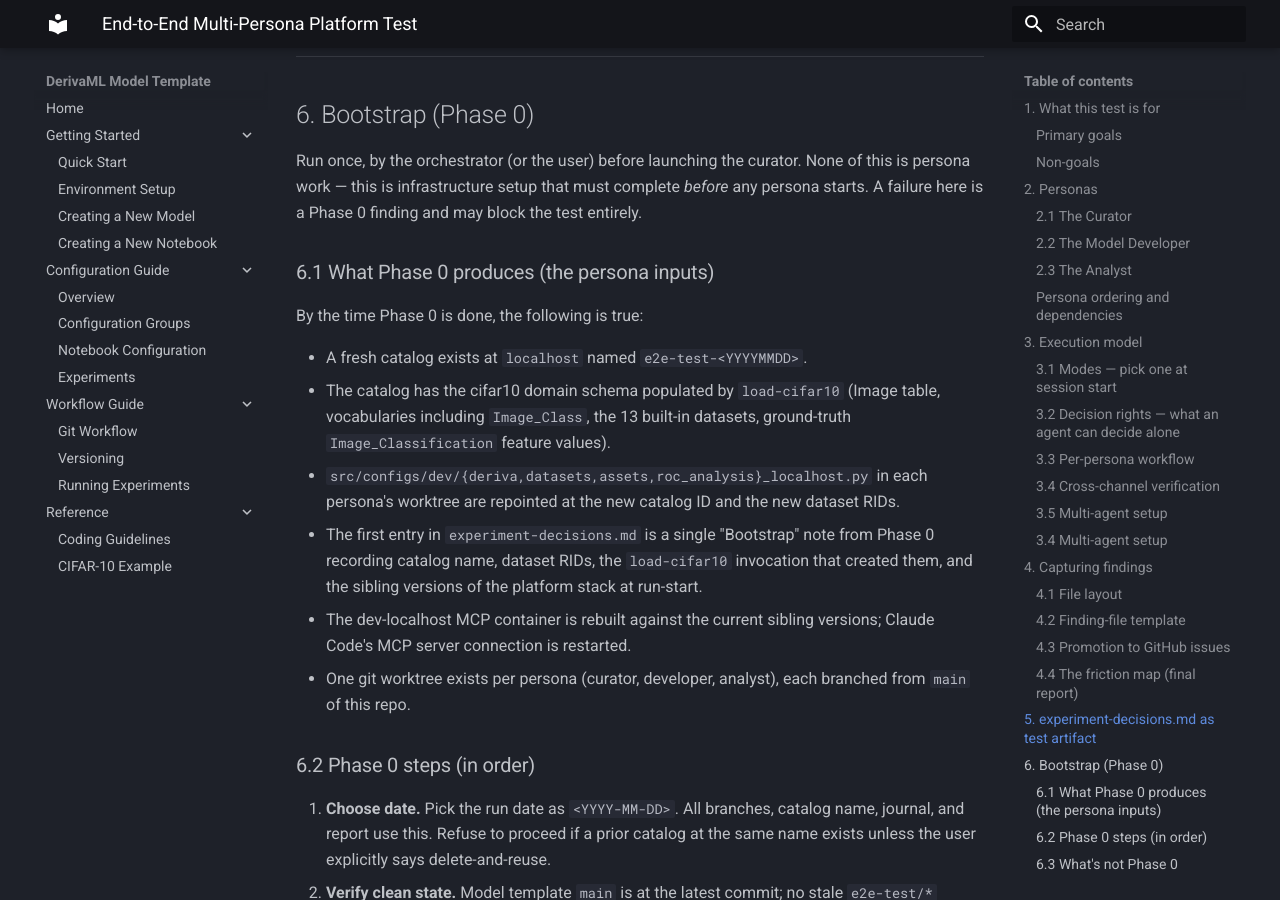
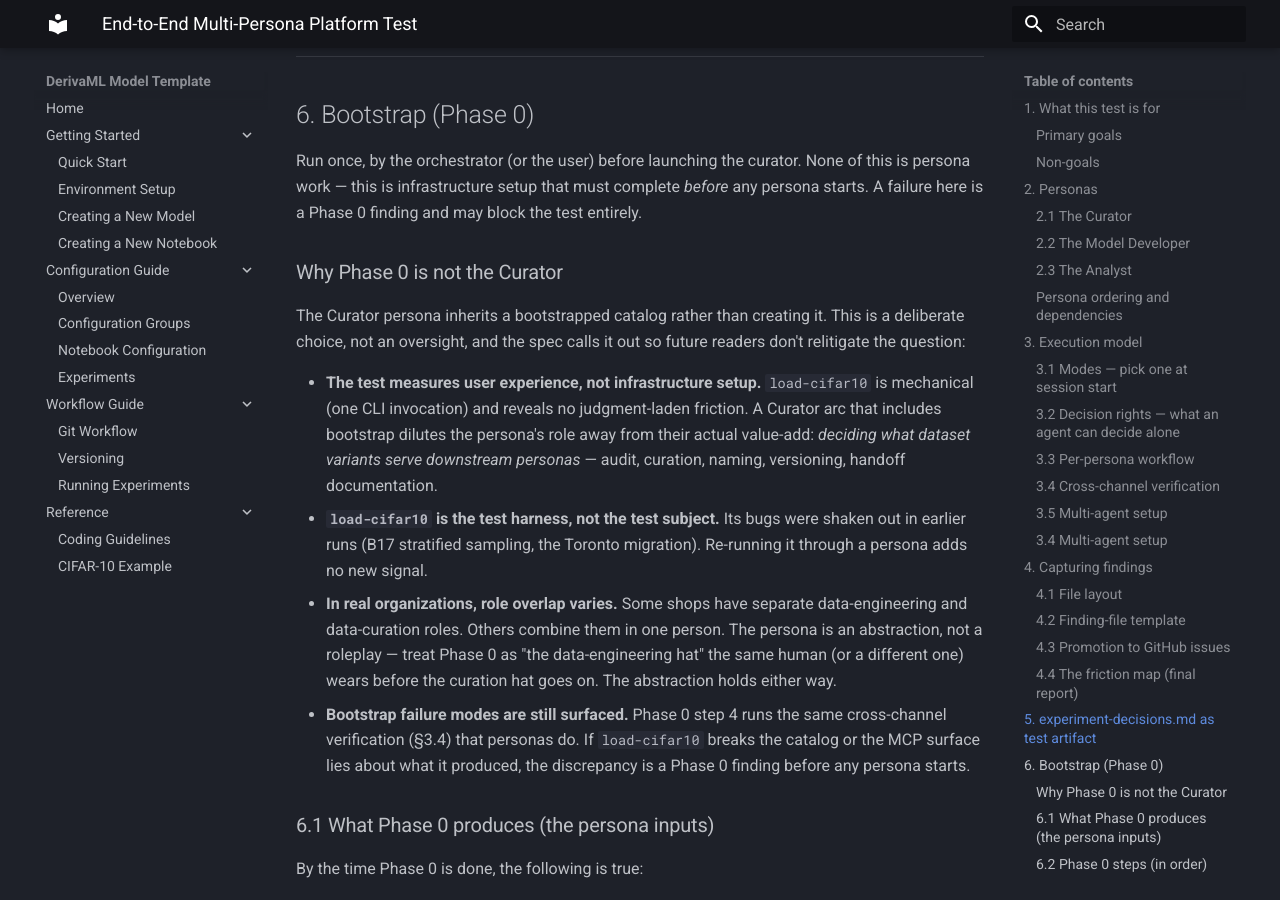
Before and after one commit to informatics-isi-edu/deriva-ml-model-template, an MkDocs documentation site: the page built from docs/test-plans/2026-05-20-e2e-multipersona.md, in a window 1280 px wide and 900 px high, scrolled down 9910 px. Built offline with MkDocs 1.6.1 and Material for MkDocs 9.7.7, drawn with Linux system fonts in a browser that asks for light colours.

Commit message:
docs(test-plans): explain why Phase 0 creates the catalog (not the Curator) (#19)
The spec already says Phase 0 (not any persona) does catalog bootstrap,
and the Curator inherits a bootstrapped catalog. The question "why
isn't this the Curator's job?" comes up naturally on first read.
Document the rationale up front so future readers don't have to
relitigate it.

Four points:
- Test measures user experience, not infrastructure setup
- load-cifar10 is the harness, not the subject (its bugs already shook
  out in earlier runs)
- Real-org role overlap is handled by the abstraction (Phase 0 is "the
  data-engineering hat"; persona is the role, not the person)
- Bootstrap failures still surface as findings via the cross-channel
  verification Phase 0 already mandates

Co-authored-by: Claude Opus 4.7 <noreply@anthropic.com>

```diff
--- a/docs/test-plans/2026-05-20-e2e-multipersona.md
+++ b/docs/test-plans/2026-05-20-e2e-multipersona.md
@@ -484,6 +484,34 @@ curator. None of this is persona work — this is infrastructure setup
 that must complete *before* any persona starts. A failure here is a
 Phase 0 finding and may block the test entirely.
 
+### Why Phase 0 is not the Curator
+
+The Curator persona inherits a bootstrapped catalog rather than
+creating it. This is a deliberate choice, not an oversight, and the
+spec calls it out so future readers don't relitigate the question:
+
+- **The test measures user experience, not infrastructure setup.**
+  `load-cifar10` is mechanical (one CLI invocation) and reveals no
+  judgment-laden friction. A Curator arc that includes bootstrap
+  dilutes the persona's role away from their actual value-add:
+  *deciding what dataset variants serve downstream personas* —
+  audit, curation, naming, versioning, handoff documentation.
+- **`load-cifar10` is the test harness, not the test subject.**
+  Its bugs were shaken out in earlier runs (B17 stratified sampling,
+  the Toronto migration). Re-running it through a persona adds no
+  new signal.
+- **In real organizations, role overlap varies.** Some shops have
+  separate data-engineering and data-curation roles. Others combine
+  them in one person. The persona is an abstraction, not a roleplay
+  — treat Phase 0 as "the data-engineering hat" the same human (or
+  a different one) wears before the curation hat goes on. The
+  abstraction holds either way.
+- **Bootstrap failure modes are still surfaced.** Phase 0 step 4
+  runs the same cross-channel verification (§3.4) that personas do.
+  If `load-cifar10` breaks the catalog or the MCP surface lies about
+  what it produced, the discrepancy is a Phase 0 finding before any
+  persona starts.
+
 ### 6.1 What Phase 0 produces (the persona inputs)
 
 By the time Phase 0 is done, the following is true:
```
